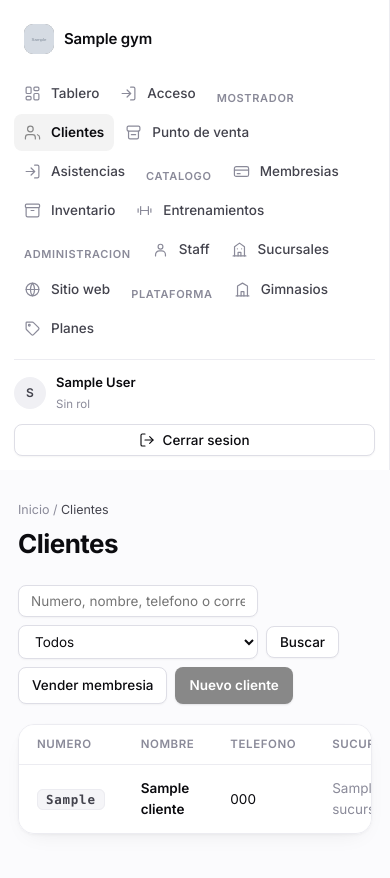
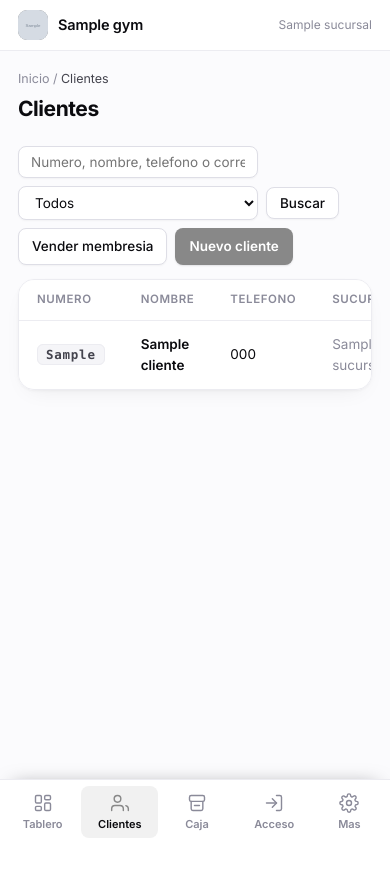
Before and after one commit to Sebas246-droid/django_gym, a Django app: page /clientes/ in a window 390 px wide. After the commit the page ends 838 px from the top, so only its background shows below. Run offline with Django 5.2, Linux system fonts and the light colour scheme; a user stored in the database is signed in; tables that the repository leaves empty hold one stand-in row (values such as "Sample post"); grey boxes marked "Sample" are stand-in pictures.

Commit message:
Dejar a la vista solo el menu de todos los dias
El panel ensenaba trece entradas de menu repartidas en cuatro grupos. En
computadora se leen; en celular y tablet la barra lateral se estiraba a lo
ancho y se convertia en una lista de trece enlaces que habia que pasar de
largo para llegar al contenido de cada pantalla.

Ahora quedan cuatro de diario (Tablero, Clientes, Caja, Acceso) y el resto
agrupado bajo Ajustes: historial de accesos, membresias, inventario,
entrenamientos, staff, sucursales y sitio web. No se quito nada, se guardo.

Por debajo de 1000 px la lateral se esconde y sale una barra abajo, al alcance
del pulgar, con esas cuatro y un boton de "Mas" que sube la hoja con lo demas
y el cierre de sesion. Es lo que hacen los sistemas del oficio, y por lo mismo:
en el telefono el menu no puede vivir encima del contenido. Con la lateral
escondida hacia falta saber de que gimnasio es el panel, asi que en pantalla
chica entra una barra arriba con el logo y la sede.

Las dos formas del menu salen de core/menu.py, no de HTML escrito dos veces:
asi no se puede agregar una pantalla a una forma y olvidarla en la otra. Una
prueba lo comprueba mirando cada forma por separado.

De paso, dos cosas que aparecieron al medir el ancho de verdad (Chrome sin
ventana no baja de 500 px, asi que las medidas viejas estaban mal; estas son
con iframes de 390, 768 y 1280):

- El tablero se salia 27 px en telefono: las filas de cobranza son nombre,
  dato, pastilla y accion en una linea sin partir. Ahora doblan.
- La hoja de "Mas" cerrada seguia ocupando sitio. Chrome le deja caja al
  contenido de un <details> cerrado y, al estar fija, se plantaba fuera del
  borde derecho.
- Los seis KPIs se ponen en fila desde 1500 px y no desde 1240: en una
  portatil de 1280 la lateral se come 248 y los rotulos quedaban en tres
  renglones.

Co-Authored-By: Claude Opus 5 <noreply@anthropic.com>

```diff
--- a/core/context_processors.py
+++ b/core/context_processors.py
@@ -1,5 +1,6 @@
 from django.conf import settings
 
+from core import menu as menu_panel
 from core.roles import es_admin, es_entrenador, es_recepcion
 
 # Que entrada del menu se ilumina segun la url actual
@@ -50,12 +51,14 @@ def gym_context(request):
     user = getattr(request, 'user', None)
     if not user or not user.is_authenticated:
         return {'es_local': settings.ES_LOCAL}
+    admin = es_admin(user)
     return {
         'es_local': settings.ES_LOCAL,
         'gym_actual': user.gym,
         'sucursal_actual': user.sucursal,
-        'es_admin': es_admin(user),
+        'es_admin': admin,
         'es_recepcion': es_recepcion(user),
         'es_entrenador': es_entrenador(user),
         'menu': _menu_activo(request),
+        **menu_panel.para(user, admin),
     }
--- a/static/css/gympilot.css
+++ b/static/css/gympilot.css
@@ -193,11 +193,136 @@ button { font-family: inherit; }
 
 .contenido { padding: 0 34px 44px; flex: 1; }
 
-@media (max-width: 900px) {
-  .app { flex-direction: column; }
-  .lateral { width: 100%; height: auto; position: static; flex: none; }
-  .nav { flex-direction: row; flex-wrap: wrap; }
+/* --- Navegacion en pantalla chica ---------------------------------------- */
+
+/*
+  Debajo de 1000 px la barra lateral estorba mas de lo que ayuda: estirada a lo
+  ancho se convertia en una lista de trece enlaces que habia que pasar de largo
+  para llegar al contenido de cada pantalla. Se esconde y sale una barra de
+  abajo, al alcance del pulgar, con lo de todos los dias y "Mas" para el resto.
+
+  Es tambien lo que hacen los sistemas del oficio: lateral en computadora,
+  barra de abajo en el telefono.
+*/
+.barra-abajo, .barra-arriba { display: none; }
+
+@media (max-width: 999px) {
+  .lateral { display: none; }
+
+  .barra-arriba {
+    display: flex;
+    align-items: center;
+    justify-content: space-between;
+    gap: 12px;
+    padding: 10px 18px;
+    background: var(--panel);
+    border-bottom: 1px solid var(--borde);
+  }
+  .barra-arriba .marca { padding: 0; font-size: 14.5px; }
+  .barra-arriba .sede {
+    font-size: 12px;
+    color: var(--tinta-3);
+    white-space: nowrap;
+  }
+
   .cabecera, .contenido { padding-left: 18px; padding-right: 18px; }
+  /* Hueco para que la barra no tape el ultimo boton de la pagina. */
+  .contenido { padding-bottom: calc(76px + env(safe-area-inset-bottom)); }
+
+  .barra-abajo {
+    display: flex;
+    position: fixed;
+    left: 0; right: 0; bottom: 0;
+    z-index: 30;
+    background: var(--panel);
+    border-top: 1px solid var(--borde);
+    padding: 6px 4px calc(6px + env(safe-area-inset-bottom));
+    box-shadow: 0 -6px 20px -14px rgba(11, 11, 15, .5);
+  }
+  .barra-abajo > a,
+  .barra-abajo > .mas > summary {
+    flex: 1;
+    display: flex;
+    flex-direction: column;
+    align-items: center;
+    gap: 3px;
+    padding: 7px 2px 5px;
+    border-radius: var(--r-sm);
+    color: var(--tinta-3);
+    font-size: 11px;
+    font-weight: 550;
+    list-style: none;
+    cursor: pointer;
+    min-width: 0;
+  }
+  .barra-abajo > .mas { flex: 1; display: flex; }
+  .barra-abajo > .mas > summary::-webkit-details-marker { display: none; }
+  .barra-abajo svg { width: 20px; height: 20px; flex: none; }
+  .barra-abajo span {
+    max-width: 100%;
+    overflow: hidden;
+    text-overflow: ellipsis;
+    white-space: nowrap;
+  }
+  /* Mismo realce que en la barra lateral: el color del gimnasio puede ser
+     amarillo, y amarillo sobre blanco no se lee. La pastilla marca, el texto
+     en tinta es el que se entiende. */
+  .barra-abajo .activo,
+  .barra-abajo .mas[open] > summary {
+    background: rgba(var(--acento-rgb), .12);
+    color: var(--tinta);
+    font-weight: 600;
+  }
+  .barra-abajo .activo svg { color: var(--acento); }
+
+  /* Cerrada, la hoja seguia ocupando sitio: Chrome le deja caja al contenido
+     de un <details> cerrado y, al estar fija, se plantaba fuera del borde
+     derecho y estiraba la pagina 27 px en el telefono. Se esconde a mano. */
+  .barra-abajo .mas:not([open]) .hoja-mas { display: none; }
+
+  /* Abierta, sube como una hoja por encima de la barra. */
+  .hoja-mas {
+    position: fixed;
+    left: 0; right: 0;
+    bottom: calc(70px + env(safe-area-inset-bottom));
+    max-height: 66vh;
+    overflow-y: auto;
+    background: var(--panel);
+    border-top: 1px solid var(--borde);
+    border-bottom: 1px solid var(--borde);
+    padding: 10px 14px 16px;
+    box-shadow: 0 -18px 40px -24px rgba(11, 11, 15, .55);
+  }
+  .hoja-mas a {
+    display: flex;
+    align-items: center;
+    gap: 10px;
+    padding: 11px 10px;
+    border-radius: var(--r-sm);
+    color: var(--tinta-2);
+    font-size: 14.5px;
+    font-weight: 500;
+  }
+  .hoja-mas a.activo { background: rgba(var(--acento-rgb), .1); color: var(--tinta); }
+  .hoja-mas svg { width: 18px; height: 18px; flex: 0 0 18px; color: var(--tinta-3); }
+  .hoja-mas .nav-grupo { padding: 12px 10px 4px; }
+  .hoja-mas form { margin-top: 10px; }
+}
+
+/* En el telefono la cabecera aprieta: el titulo y sus botones, sin mas aire. */
+@media (max-width: 620px) {
+  .cabecera { padding-top: 18px; padding-bottom: 14px; }
+  .cabecera h1 { font-size: 21px; }
+  .cabecera-acciones { width: 100%; }
+
+  /*
+    Las filas de cobranza del tablero son nombre + dato + pastilla + accion en
+    una sola linea, y todo sin partir: en un telefono estiraban la pagina. Aqui
+    doblan, y la accion cae debajo en vez de empujar el borde.
+  */
+  .fila-lista li { flex-wrap: wrap; row-gap: 4px; }
+  .fila-lista .quien { max-width: 100%; }
+  .fila-lista .texto-tenue { margin-right: auto; }
 }
 
 /* --- Botones ------------------------------------------------------------- */
@@ -385,7 +510,10 @@ button { font-family: inherit; }
   los cortes en divisores de seis.
 */
 .tarjetas-tablero { grid-template-columns: repeat(3, 1fr); }
-@media (min-width: 1240px) {
+/* Los seis en fila solo cuando de verdad caben: en una portatil de 1280 la
+   barra lateral se come 248 px y cada tarjeta quedaba en 166, con el rotulo
+   partido en tres renglones. */
+@media (min-width: 1500px) {
   .tarjetas-tablero { grid-template-columns: repeat(6, 1fr); }
 }
 @media (max-width: 720px) {
--- a/templates/base.html
+++ b/templates/base.html
@@ -37,74 +37,16 @@
       <span class="nombre">{{ gym_actual.nombre|default:'GymPilot' }}</span>
     </a>
 
+    {% comment %}
+    Cuatro entradas de diario y el resto detras de "Mas". Antes eran trece a la
+    vista, agrupadas: en computadora se leen, pero en celular la barra lateral
+    se convierte en una lista de trece enlaces encima de cada pantalla, y habia
+    que pasarlos de largo para llegar al contenido.
+    {% endcomment %}
     <nav class="nav">
-      {% if gym_actual %}
-        <a href="{% url 'core:dashboard' %}" class="{% if menu == 'dashboard' %}activo{% endif %}">
-          {% include 'core/_icono.html' with nombre='tablero' %} Tablero
-        </a>
-        <a href="{% url 'clientes:checkin' %}" class="{% if menu == 'checkin' %}activo{% endif %}">
-          {% include 'core/_icono.html' with nombre='acceso' %} Acceso
-        </a>
-
-        {% comment %}
-        Los grupos separan lo de todos los dias de lo que se toca de vez en
-        cuando. Recepcion vive en Mostrador y casi nunca baja de ahi.
-        {% endcomment %}
-        <div class="nav-grupo">Mostrador</div>
-        <a href="{% url 'clientes:cliente_list' %}" class="{% if menu == 'clientes' %}activo{% endif %}">
-          {% include 'core/_icono.html' with nombre='clientes' %} Clientes
-        </a>
-        {% comment %}
-        El historial de ventas no es un modulo aparte: es la otra pestana de la
-        caja. Quien lo busca viene de cobrar.
-        {% endcomment %}
-        <a href="{% url 'ventas:pos' %}" class="{% if menu == 'pos' %}activo{% endif %}">
-          {% include 'core/_icono.html' with nombre='pos' %} Punto de venta
-        </a>
-        <a href="{% url 'clientes:asistencia_list' %}" class="{% if menu == 'asistencias' %}activo{% endif %}">
-          {% include 'core/_icono.html' with nombre='acceso' %} Asistencias
-        </a>
-
-        <div class="nav-grupo">Catalogo</div>
-        <a href="{% url 'clientes:membresia_list' %}"
-           class="{% if menu == 'membresias' %}activo{% endif %}">
-          {% include 'core/_icono.html' with nombre='membresias' %} Membresias
-        </a>
-        <a href="{% url 'inventario:producto_list' %}" class="{% if menu == 'inventario' %}activo{% endif %}">
-          {% include 'core/_icono.html' with nombre='inventario' %} Inventario
-        </a>
-        <a href="{% url 'entrenamiento:list' %}" class="{% if menu == 'entrenamientos' %}activo{% endif %}">
-          {% include 'core/_icono.html' with nombre='entrenamiento' %} Entrenamientos
-        </a>
-
-        {% if es_admin %}
-          <div class="nav-grupo">Administracion</div>
-          <a href="{% url 'accounts:usuario_list' %}" class="{% if menu == 'staff' %}activo{% endif %}">
-            {% include 'core/_icono.html' with nombre='staff' %} Staff
-          </a>
-          <a href="{% url 'core:sucursal_list' %}" class="{% if menu == 'sucursales' %}activo{% endif %}">
-            {% include 'core/_icono.html' with nombre='sucursales' %} Sucursales
-          </a>
-          <a href="{% url 'core:sitio' %}" class="{% if menu == 'sitio' %}activo{% endif %}">
-            {% include 'core/_icono.html' with nombre='sitio' %} Sitio web
-          </a>
-          {% comment %}
-          El bot de Telegram esta escondido, no borrado: no estaba sumando y un
-          menu se mide por lo que se usa a diario. Sus pantallas siguen en pie
-          en /bot/configuracion/ para poder desconectarlo o volver a ensenarlo.
-          {% endcomment %}
-        {% endif %}
-      {% endif %}
-
-      {% if user.is_superuser %}
-        <div class="nav-grupo">Plataforma</div>
-        <a href="{% url 'core:gym_list' %}" class="{% if menu == 'saas' %}activo{% endif %}">
-          {% include 'core/_icono.html' with nombre='gimnasios' %} Gimnasios
-        </a>
-        <a href="{% url 'core:plan_list' %}" class="{% if menu == 'planes' %}activo{% endif %}">
-          {% include 'core/_icono.html' with nombre='planes' %} Planes
-        </a>
-      {% endif %}
+      {% include 'core/_menu_enlaces.html' with entradas=menu_diario %}
+      {% include 'core/_menu_enlaces.html' with entradas=menu_ajustes titulo='Ajustes' %}
+      {% include 'core/_menu_enlaces.html' with entradas=menu_plataforma titulo='Plataforma' %}
     </nav>
 
     <div class="lateral-pie">
@@ -124,7 +66,60 @@
     </div>
   </aside>
 
+  {% comment %}
+  La misma navegacion con forma de barra de abajo, al alcance del pulgar. Se
+  ensena por debajo de 1000 px; la lateral se esconde. Las dos salen de
+  core/menu.py, asi que no se pueden desincronizar.
+  {% endcomment %}
+  {% if menu_diario %}
+    <nav class="barra-abajo">
+      {% for entrada in menu_diario %}
+        <a href="{% url entrada.url %}" class="{% if menu == entrada.clave %}activo{% endif %}">
+          {% include 'core/_icono.html' with nombre=entrada.icono %}
+          <span>{{ entrada.texto }}</span>
+        </a>
+      {% endfor %}
+      <details class="mas">
+        <summary>
+          {% include 'core/_icono.html' with nombre='ajustes' %}
+          <span>Mas</span>
+        </summary>
+        <div class="hoja-mas">
+          {% include 'core/_menu_enlaces.html' with entradas=menu_ajustes titulo='Ajustes' %}
+          {% include 'core/_menu_enlaces.html' with entradas=menu_plataforma titulo='Plataforma' %}
+          <form action="{% url 'accounts:logout' %}" method="post">
+            {% csrf_token %}
+            <button type="submit" class="btn btn-salir">
+              {% include 'core/_icono.html' with nombre='salir' %} Cerrar sesion
+            </button>
+          </form>
+        </div>
+      </details>
+    </nav>
+  {% endif %}
+
   <div class="principal">
+    {% comment %}
+    Solo en pantalla chica, donde la lateral esta escondida: sin esto no se ve
+    de que gimnasio es el panel, que es justo lo primero que mira quien lo abre
+    en el telefono.
+    {% endcomment %}
+    <header class="barra-arriba">
+      <a href="{% url 'core:dashboard' %}" class="marca">
+        <span class="insignia">
+          {% if gym_actual.logo %}
+            <img src="{{ gym_actual.logo.url }}" alt="">
+          {% else %}
+            {{ gym_actual.nombre.0|default:'G'|upper }}
+          {% endif %}
+        </span>
+        <span class="nombre">{{ gym_actual.nombre|default:'GymPilot' }}</span>
+      </a>
+      {% if sucursal_actual %}
+        <span class="sede">{{ sucursal_actual.nombre }}</span>
+      {% endif %}
+    </header>
+
     <header class="cabecera">
       <div class="titulos">
         <div class="migas">
--- /dev/null
+++ b/templates/core/_menu_enlaces.html
@@ -0,0 +1,15 @@
+{% comment %}
+Los enlaces del menu, pintados desde core/menu.py. Se incluye tanto en la barra
+lateral como en la hoja de "Mas", asi que una pantalla nueva aparece en las dos
+sin acordarse de la otra.
+
+Espera `entradas` y, opcional, `titulo` para el rotulo del grupo.
+{% endcomment %}
+{% if entradas %}
+  {% if titulo %}<div class="nav-grupo">{{ titulo }}</div>{% endif %}
+  {% for entrada in entradas %}
+    <a href="{% url entrada.url %}" class="{% if menu == entrada.clave %}activo{% endif %}">
+      {% include 'core/_icono.html' with nombre=entrada.icono %} {{ entrada.texto }}
+    </a>
+  {% endfor %}
+{% endif %}
```
Also changed, not shown: core/menu.py (added, +67 -0 lines), core/tests.py (+46 -3 lines).
